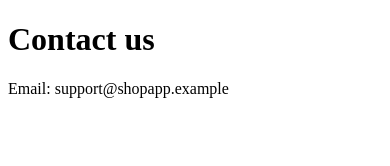
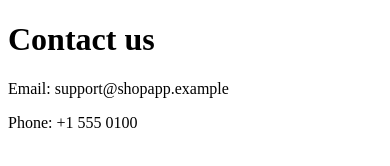
Before and after one commit to InfralyAI/shopapp-labtest, a plain HTML site: page contact.html in a window 390 px wide. Drawn offline with Linux system fonts and the light colour scheme.

Commit message:
Add phone number to contact page

```diff
--- a/contact.html
+++ b/contact.html
@@ -6,5 +6,6 @@
 <body>
     <h1>Contact us</h1>
     <p>Email: support@shopapp.example</p>
+    <p>Phone: +1 555 0100</p>
 </body>
 </html>
```
